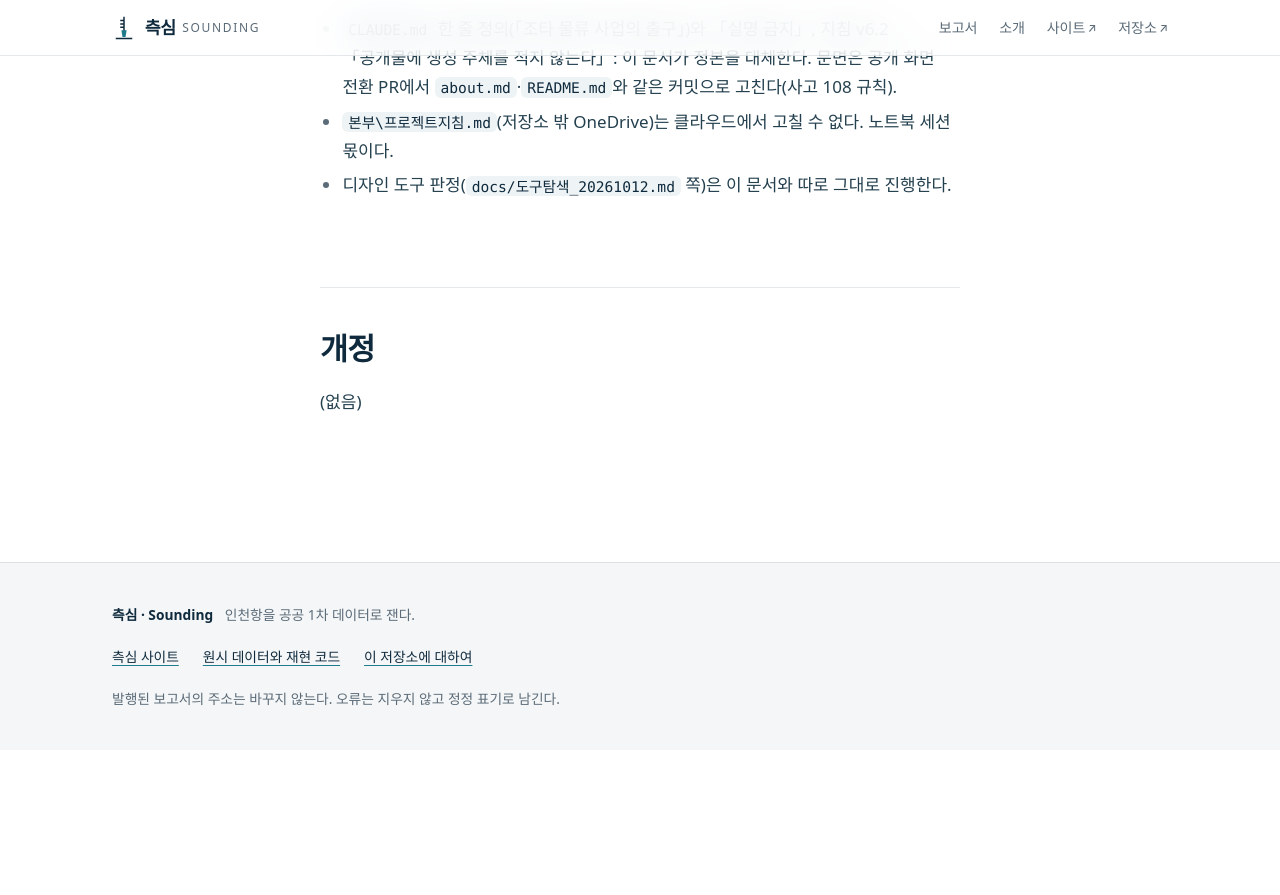
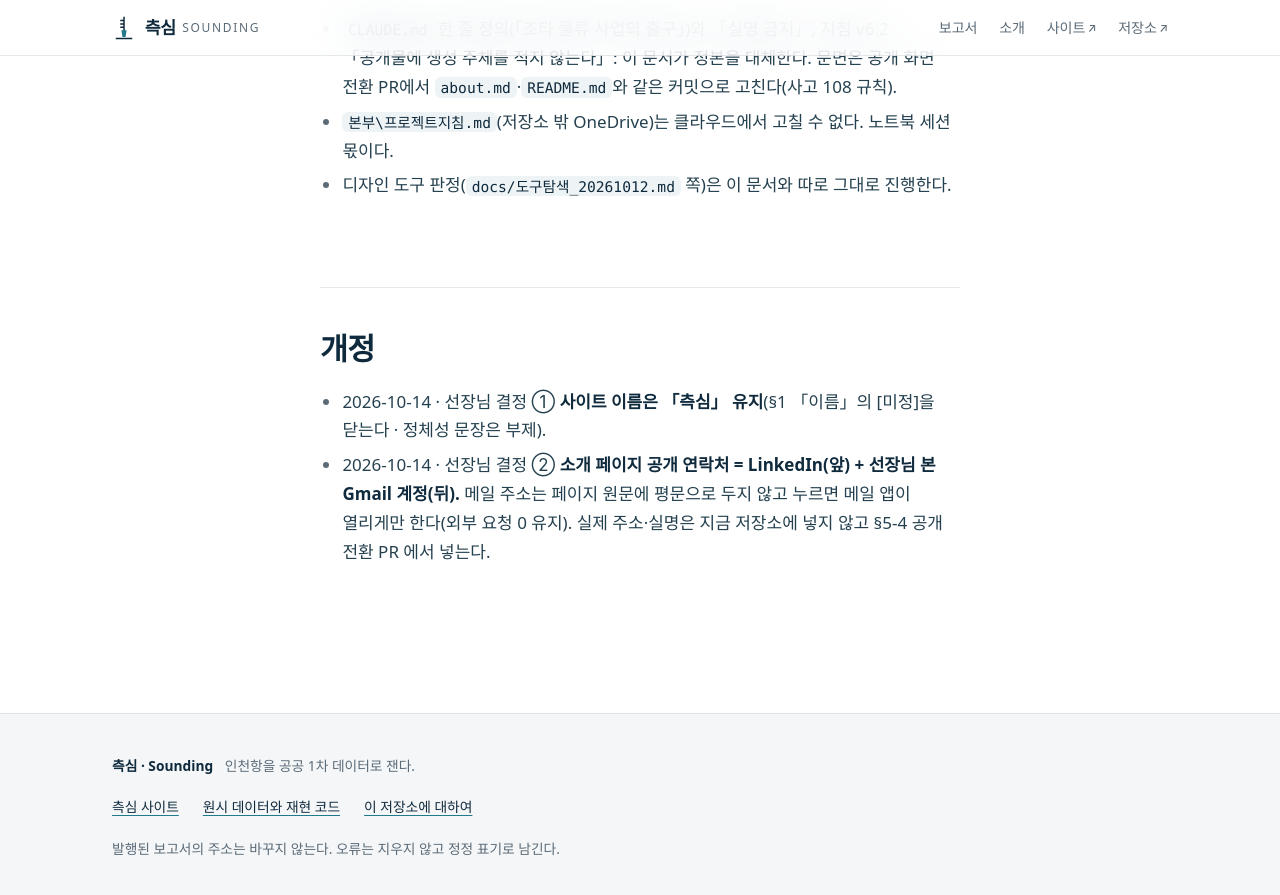
Before and after one commit to jisangj03-dev/incheon-port-analysis, a Jekyll site: the page built from docs/측심_정체성전환_판정기준_선커밋_20261014.md, in a window 1280 px wide and 900 px high, scrolled down 7454 px. Shown: the top 895 px of the window. Built offline with Jekyll 4.4.1, drawn with Linux system fonts in a browser that asks for light colours; some web fonts are replaced; our own code applies the rules of GitHub Pages for plain Markdown files; before the commit the page ends 8204 px from its top, so only the background shows below that.

Commit message:
정체성 전환 정본 개정 두 줄 — 사이트 이름 측심 유지 · 소개 연락처(LinkedIn + Gmail, 평문 금지 · 실제 값은 §5-4 PR)
Co-Authored-By: Claude Opus 5.5 <noreply@anthropic.com>
Claude-Session: https://claude.ai/code/session_01L59oEoiMW7KHoJRFFkcN4Q

```diff
--- a/docs/측심_정체성전환_판정기준_선커밋_20261014.md
+++ b/docs/측심_정체성전환_판정기준_선커밋_20261014.md
@@ -116,4 +116,5 @@
 - 디자인 도구 판정(`docs/도구탐색_20261012.md` 쪽)은 이 문서와 따로 그대로 진행한다.
 
 ## 개정
-(없음)
+- 2026-10-14 · 선장님 결정 ① **사이트 이름은 「측심」 유지**(§1 「이름」의 [미정]을 닫는다 · 정체성 문장은 부제).
+- 2026-10-14 · 선장님 결정 ② **소개 페이지 공개 연락처 = LinkedIn(앞) + 선장님 본 Gmail 계정(뒤).** 메일 주소는 페이지 원문에 평문으로 두지 않고 누르면 메일 앱이 열리게만 한다(외부 요청 0 유지). 실제 주소·실명은 지금 저장소에 넣지 않고 §5-4 공개 전환 PR 에서 넣는다.
```
